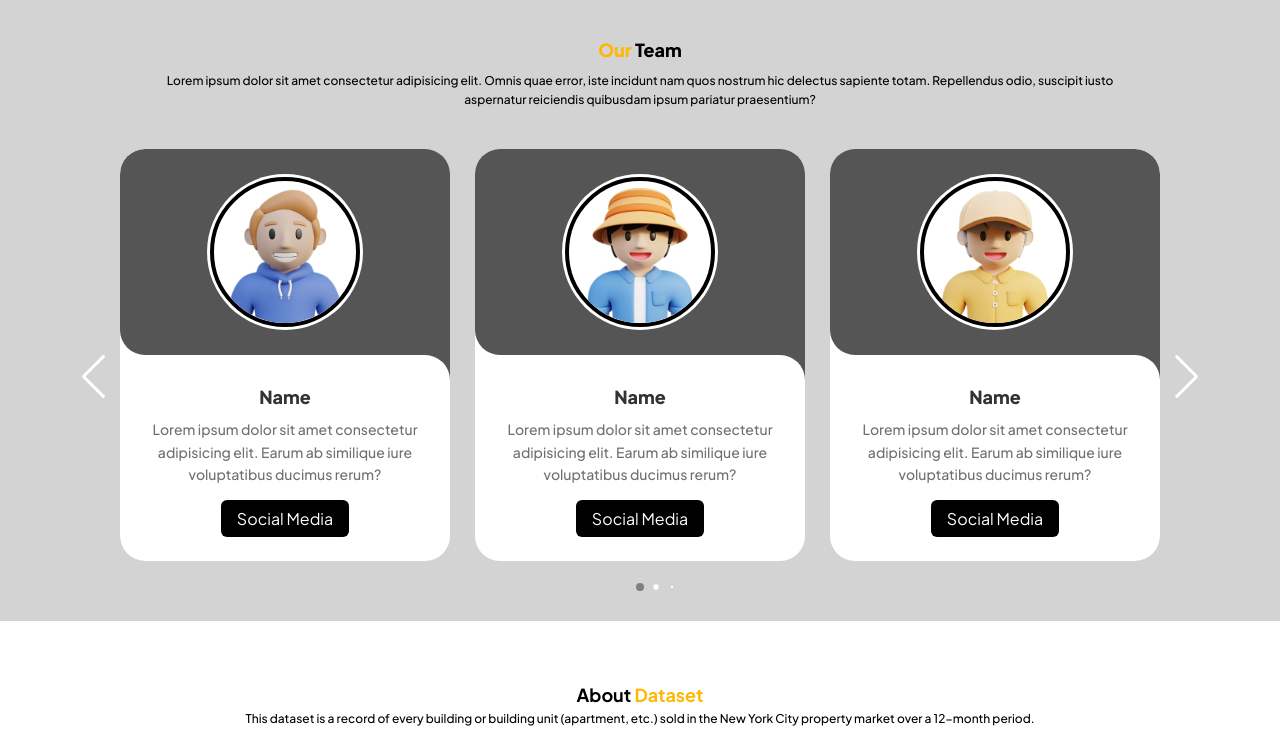
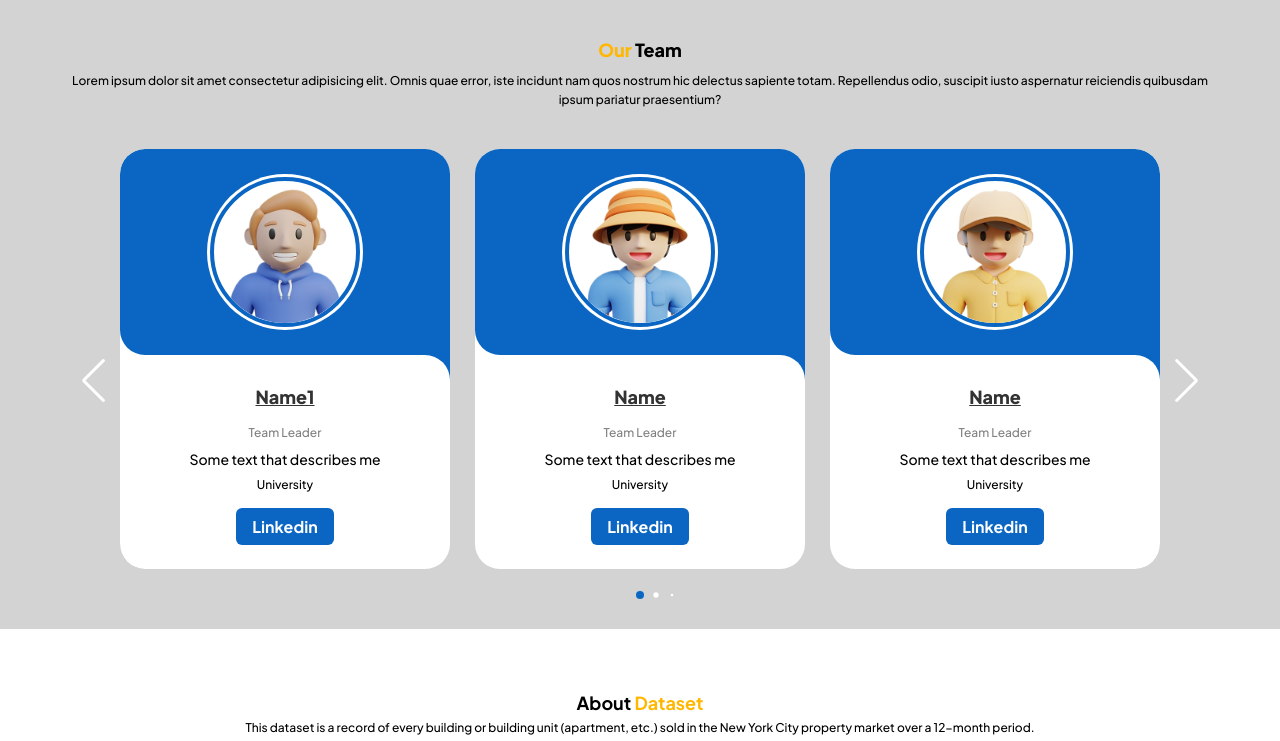
Before and after one commit to Kampus-Merdeka-Software-Engineering/km-feb24-semarang-11, a plain HTML site: page index.html in a window 1280 px wide. Shown: the part 802-1543 px from the top of the page. Drawn offline with nearby package versions, Linux system fonts and the light colour scheme.

Commit message:
fix: contact

```diff
--- a/css/style.css
+++ b/css/style.css
@@ -148,23 +148,19 @@ a{
 
 
 /* Our Team */
-.team{
+.team-section{
     padding: 20px 0;
 }
-.team h2 {
+.team-section h2 {
     text-align: center;
     padding-top: 20px;
     padding-bottom: 10px;
     font-weight: 900;
 }
 
-section h2 span{
-    color: #FFB700;
-}
-
-.team p {
+.team-section p {
     text-align: center;
-    max-width: 1000px;
+    max-width: 90%;
     margin: auto;
     font-weight: 500;
     line-height: 1.6;
@@ -215,7 +211,7 @@ section h2 span{
     top: 0;
     height: 100%;
     width: 100%;
-    background-color: #555;
+    background-color: #0A66C2;
     border-radius: 25px 25px 0 25px;
 }
 
@@ -227,7 +223,7 @@ section h2 span{
     bottom: -40px;
     height: 40px;
     width: 40px;
-    background-color: #555;
+    background-color: #0A66C2;
 }
 
 .overlay::after{
@@ -240,36 +236,44 @@ section h2 span{
     width: 100%;
     object-fit: cover;
     border-radius: 50%;
-    border: 4px solid #000;
+    border: 4px solid #0A66C2;
 }
 
 .name {
+    text-decoration: underline;
     font-size: 18px;
     font-weight: 500;
     color: #333;
 }
 
+.tittle{
+    color: grey;
+    padding: 5px 0;
+}
+
 .description{
+    padding-bottom: 5px;
     font-size: 14px;
-    color: #707070;
+    color: #000;
     text-align: center;
 }
 
-.button{
-    border: none;
-    font-size: 16px;
+.card-content a:link, a:visited {
+    background-color: #0A66C2;
     color: #fff;
     padding: 8px 16px;
-    background-color: #000;
+    font-size: 16px;
+    text-align: center;
     border-radius: 6px;
     margin: 14px;
+    display: inline-block;
     cursor: pointer;
     transition: all 0.3s ease;
-}
+  }
 
-.button:hover{
-    background-color: #555;
-}
+  .card-content a:hover {
+    background-color: #0b98d9;
+  }
 
 .slide-container .swiper-navBtn{
     color: #ffff;
@@ -278,7 +282,7 @@ section h2 span{
 }
 
 .swiper-navBtn:hover{
-    color: #808080;
+    color: #0b98d9;
 }
 
 .swiper-navBtn::before, .swiper-navBtn::after{
@@ -299,19 +303,19 @@ section h2 span{
 }
 
 .slide-container .swiper-pagination-bullet-active{
-    background-color: #808080;
+    background-color: #0A66C2;
 }
 
 /* About Section */
-.about {
+.about-section {
     margin: 0px !important;
-    padding: 10px 50px;
+    padding: 10px 0;
     background-color: #fff;
 
 }
-.about-section {
+.about {
     text-align: center;
-    max-width: 1000px;
+    max-width: 90%;
     margin: auto;
     font-weight: 500;
     line-height: 1.6;
@@ -324,7 +328,7 @@ section h2 span{
 .description-section {
     text-align: center;
     padding-top: 10px;
-    max-width: 1000px;
+    max-width: 90%;
     margin: auto;
     margin-bottom: 500px;
     font-weight: 500;
@@ -378,14 +382,6 @@ section h2 span{
 .contact-section form button:hover {
     background-color: #555;
   }
-
-.box-card .gender {
-    border: solid 1px;
-    margin-bottom: 5px;
-    padding: 10px 5px;
-    margin-bottom: 10px;
-    border-radius: 5px;
-}
 
 textarea {
     outline: none;
@@ -467,7 +463,7 @@ textarea {
 /* Tablet */
 @media (max-width: 768px) {
     html {
-        font-size: 60%;
+        font-size: 80%;
     }
 
 
@@ -480,8 +476,8 @@ textarea {
     }
 
     .header-section .logo-header img{
-        height: 40px;
-        width: 40px;
+        height: 35px;
+        width: 55px;
     }
 
     .navbar-nav .navbar-extra {
@@ -573,10 +569,11 @@ textarea {
 /* Mobile */
 @media (max-width: 460px) {
     html {
-        font-size: 50%;
+        font-size: 60%;
       }
 
     .contact-section .box-card {
-        width: 80%;
+        min-height: 70%;
+        width: 70%;
     }
 }
--- a/index.html
+++ b/index.html
@@ -19,6 +19,7 @@
 <body>
 
     <!-- Navbar awal -->
+
     <header class="header-section">
         <nav class="navbar-logo">
             <div class="logo-header">
@@ -40,9 +41,11 @@
             </div>
         </nav>
     </header>
+
     <!-- Navbar Akhir -->
 
     <!-- home awal -->
+
     <div id="home" class="home-section">
         <div class="headline-section">
             <h1>New York City Property Sales</h1>
@@ -53,7 +56,8 @@
     <!-- home akhir -->
 
     <!-- Our Team awal -->
-    <div id="team" class="team">
+
+    <div id="team" class="team-section">
         <h2><span>Our</span> Team</h2>
         <p>Lorem ipsum dolor sit amet consectetur adipisicing elit. Omnis quae error, iste incidunt nam quos nostrum hic delectus sapiente totam. Repellendus odio, suscipit iusto aspernatur reiciendis quibusdam ipsum pariatur praesentium?</p>
 
@@ -70,9 +74,11 @@
                         </div>
 
                         <div class="card-content">
-                            <h2 class="name">Name</h2>
-                            <p class="description">Lorem ipsum dolor sit amet consectetur adipisicing elit. Earum ab similique iure voluptatibus ducimus rerum?</p>
-                            <button class="button">Social Media</button>
+                            <h2 class="name">Name1</h2>
+                            <p class="tittle">Team Leader</p>
+                            <p class="description">Some text that describes me</p>
+                            <p>University</p>
+                            <a href="" target="_blank">Linkedin</a>
                         </div>
                     </div>
                     <div class="card swiper-slide">
@@ -86,8 +92,10 @@
 
                         <div class="card-content">
                             <h2 class="name">Name</h2>
-                            <p class="description">Lorem ipsum dolor sit amet consectetur adipisicing elit. Earum ab similique iure voluptatibus ducimus rerum?</p>
-                            <button class="button">Social Media</button>
+                            <p class="tittle">Team Leader</p>
+                            <p class="description">Some text that describes me</p>
+                            <p>University</p>
+                            <a href="" target="_blank">Linkedin</a>
                         </div>
                     </div>
                     <div class="card swiper-slide">
@@ -101,8 +109,10 @@
 
                         <div class="card-content">
                             <h2 class="name">Name</h2>
-                            <p class="description">Lorem ipsum dolor sit amet consectetur adipisicing elit. Earum ab similique iure voluptatibus ducimus rerum?</p>
-                            <button class="button">Social Media</button>
+                            <p class="tittle">Team Leader</p>
+                            <p class="description">Some text that describes me</p>
+                            <p>University</p>
+                            <a href="" target="_blank">Linkedin</a>
                         </div>
                     </div>
                     <div class="card swiper-slide">
@@ -116,8 +126,10 @@
 
                         <div class="card-content">
                             <h2 class="name">Name</h2>
-                            <p class="description">Lorem ipsum dolor sit amet consectetur adipisicing elit. Earum ab similique iure voluptatibus ducimus rerum?</p>
-                            <button class="button">Social Media</button>
+                            <p class="tittle">Team Leader</p>
+                            <p class="description">Some text that describes me</p>
+                            <p>University</p>
+                            <a href="" target="_blank">Linkedin</a>
                         </div>
                     </div>
                     <div class="card swiper-slide">
@@ -131,8 +143,10 @@
 
                         <div class="card-content">
                             <h2 class="name">Name</h2>
-                            <p class="description">Lorem ipsum dolor sit amet consectetur adipisicing elit. Earum ab similique iure voluptatibus ducimus rerum?</p>
-                            <button class="button">Social Media</button>
+                            <p class="tittle">Team Leader</p>
+                            <p class="description">Some text that describes me</p>
+                            <p>University</p>
+                            <a href="" target="_blank">Linkedin</a>
                         </div>
                     </div>
                     <div class="card swiper-slide">
@@ -146,8 +160,10 @@
 
                         <div class="card-content">
                             <h2 class="name">Name</h2>
-                            <p class="description">Lorem ipsum dolor sit amet consectetur adipisicing elit. Earum ab similique iure voluptatibus ducimus rerum?</p>
-                            <button class="button">Social Media</button>
+                            <p class="tittle">Team Leader</p>
+                            <p class="description">Some text that describes me</p>
+                            <p>University</p>
+                            <a href="" target="_blank">Linkedin</a>
                         </div>
                     </div>
                     <div class="card swiper-slide">
@@ -161,8 +177,10 @@
 
                         <div class="card-content">
                             <h2 class="name">Name</h2>
-                            <p class="description">Lorem ipsum dolor sit amet consectetur adipisicing elit. Earum ab similique iure voluptatibus ducimus rerum?</p>
-                            <button class="button">Social Media</button>
+                            <p class="tittle">Team Leader</p>
+                            <p class="description">Some text that describes me</p>
+                            <p>University</p>
+                            <a href="" target="_blank">Linkedin</a>
                         </div>
                     </div>
                     <div class="card swiper-slide">
@@ -176,8 +194,10 @@
 
                         <div class="card-content">
                             <h2 class="name">Name</h2>
-                            <p class="description">Lorem ipsum dolor sit amet consectetur adipisicing elit. Earum ab similique iure voluptatibus ducimus rerum?</p>
-                            <button class="button">Social Media</button>
+                            <p class="tittle">Team Leader</p>
+                            <p class="description">Some text that describes me</p>
+                            <p>University</p>
+                            <a href="" target="_blank">Linkedin</a>
                         </div>
                     </div>
                     <div class="card swiper-slide">
@@ -191,8 +211,10 @@
 
                         <div class="card-content">
                             <h2 class="name">Name</h2>
-                            <p class="description">Lorem ipsum dolor sit amet consectetur adipisicing elit. Earum ab similique iure voluptatibus ducimus rerum?</p>
-                            <button class="button">Social Media</button>
+                            <p class="tittle">Team Leader</p>
+                            <p class="description">Some text that describes me</p>
+                            <p>University</p>
+                            <a href="" target="_blank">Linkedin</a>
                         </div>
                     </div>
                     <div class="card swiper-slide">
@@ -206,8 +228,10 @@
 
                         <div class="card-content">
                             <h2 class="name">Name</h2>
-                            <p class="description">Lorem ipsum dolor sit amet consectetur adipisicing elit. Earum ab similique iure voluptatibus ducimus rerum?</p>
-                            <button class="button">Social Media</button>
+                            <p class="tittle">Team Leader</p>
+                            <p class="description">Some text that describes me</p>
+                            <p>University</p>
+                            <a href="" target="_blank">Linkedin</a>
                         </div>
                     </div>
                     <div class="card swiper-slide">
@@ -221,8 +245,10 @@
 
                         <div class="card-content">
                             <h2 class="name">Name</h2>
-                            <p class="description">Lorem ipsum dolor sit amet consectetur adipisicing elit. Earum ab similique iure voluptatibus ducimus rerum?</p>
-                            <button class="button">Social Media</button>
+                            <p class="tittle">Team Leader</p>
+                            <p class="description">Some text that describes me</p>
+                            <p>University</p>
+                            <a href="" target="_blank">Linkedin</a>
                         </div>
                     </div>
                     <div class="card swiper-slide">
@@ -236,8 +262,10 @@
 
                         <div class="card-content">
                             <h2 class="name">Name</h2>
-                            <p class="description">Lorem ipsum dolor sit amet consectetur adipisicing elit. Earum ab similique iure voluptatibus ducimus rerum?</p>
-                            <button class="button">Social Media</button>
+                            <p class="tittle">Team Leader</p>
+                            <p class="description">Some text that describes me</p>
+                            <p>University</p>
+                            <a href="" target="_blank">Linkedin</a>
                         </div>
                     </div>
                     <div class="card swiper-slide">
@@ -251,23 +279,10 @@
 
                         <div class="card-content">
                             <h2 class="name">Name</h2>
-                            <p class="description">Lorem ipsum dolor sit amet consectetur adipisicing elit. Earum ab similique iure voluptatibus ducimus rerum?</p>
-                            <button class="button">Social Media</button>
-                        </div>
-                    </div>
-                    <div class="card swiper-slide">
-                        <div class="image-content">
-                            <span class="overlay"></span>
-
-                            <div class="card-image">
-                                <img src="img/Avatar_1.png" alt="" class="card-img">
-                            </div>
-                        </div>
-
-                        <div class="card-content">
-                            <h2 class="name">Name</h2>
-                            <p class="description">Lorem ipsum dolor sit amet consectetur adipisicing elit. Earum ab similique iure voluptatibus ducimus rerum?</p>
-                            <button class="button">Social Media</button>
+                            <p class="tittle">Team Leader</p>
+                            <p class="description">Some text that describes me</p>
+                            <p>University</p>
+                            <a href="" target="_blank">Linkedin</a>
                         </div>
                     </div>
                 </div>
@@ -278,28 +293,34 @@
             <div class="swiper-pagination"></div>
         </div>
     </div>
+
     <!-- Our Team Akhir -->
 
     <!-- about Awal -->
-    <div class="about">
-        <div id="about" class="about-section">
+
+    <div class="about-section">
+        <div id="about" class="about">
             <h2>About <span>Dataset</span></h2>
             <p>This dataset is a record of every building or building unit (apartment, etc.) sold in the New York City property market over a 12-month period.</p>
         </div>
     </div>
+
     <!-- about Akhir -->
 
     <!-- Description awal -->
+
     <div class="description-section">
             <h2>Description</h2>
             <article>Lorem ipsum dolor sit amet consectetur, adipisicing elit. Ratione illum tempore ex enim repudiandae ipsam ab, dolorem ea molestiae molestias, explicabo fuga in esse ullam, voluptate fugit omnis. Porro, animi.</article>
     </div>
+
     <!-- Description akhir -->
 
     <!-- Contact awal -->
-        <div id="contact" class="contact-section">
+
+    <div id="contact" class="contact-section">
             <div class="title">
-                <h2>Contact Us</h2>
+                <h2>Contact <span>Us</span></h2>
             </div>
             <div class="box-card">
                 <form action="">
@@ -313,8 +334,8 @@
                             <input placeholder="Email" type="email" name="" required="@gmail.com">
                         </div>
                         <div>
-                            <label for="gender">Gender:</label>
-                            <select id="gender" class="gender">
+                            <label for="gender"></label>
+                            <select id="gender" class="form-input">
                                 <option value="">Please choose your gender</option>
                                 <option value="Male">Male</option>
                                 <option value="Female">Female</option>
@@ -327,11 +348,12 @@
                     <button>Submit</button>
                 </form>
             </div>
-        </div>
     </div>
+
     <!-- Contact akhir -->
 
     <!-- Footer Awal -->
+
     <Footer>
         <div class="footer-section">
             <div class="footer-team">
@@ -353,6 +375,7 @@
             </div>
         </div>
     </Footer>
+
     <!-- Footer Akhir -->
 </body>
 
```
Also changed, not shown: sticky.png (deleted).
